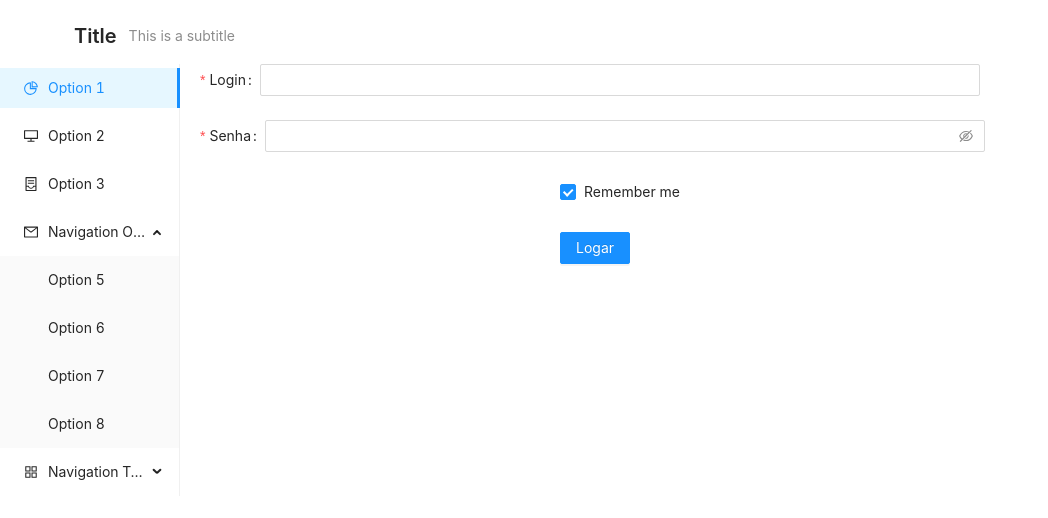
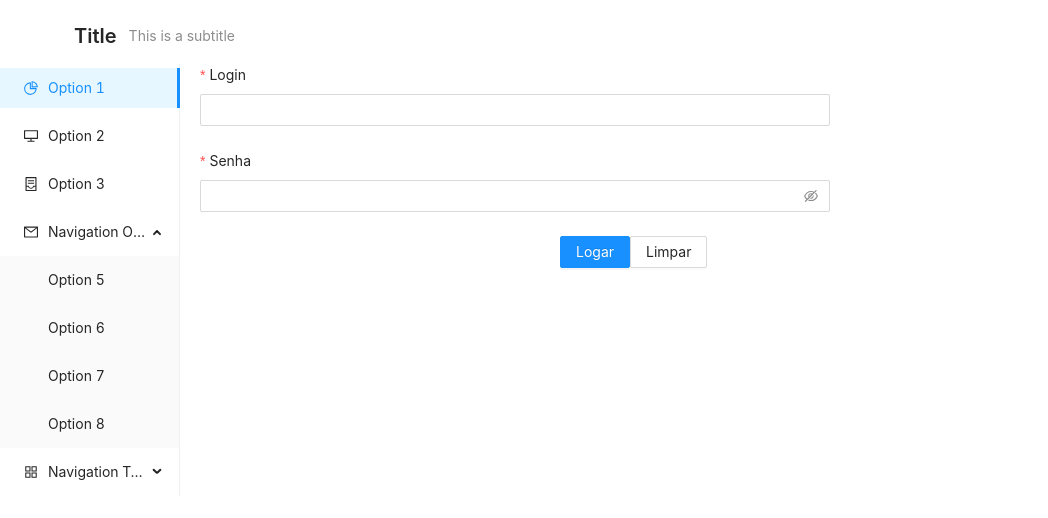
Before and after one commit to Vickout/MegaHack_Sebrae_Web, a React (Create React App) app: page /#/ in a window 1280 px wide. Shown: the top 518 px of the page, without its empty margins (0-1048 px from the left). Built offline with nearby package versions, Linux system fonts and the light colour scheme; the HTML template or start-up script is replaced by a standard one.

Commit message:
tela de login

```diff
--- a/src/pages/Login/index.tsx
+++ b/src/pages/Login/index.tsx
@@ -1,59 +1,53 @@
-import React from 'react';
+import React, { useState } from 'react';
 import './styles.css';
-import { Form, Input, Button, Checkbox } from 'antd';
+import { Form, Input, Button, Radio } from 'antd';
 
 export default function Login() {
 
-    const layout = {
-        labelCol: { span: 0 },
-        wrapperCol: { span: 16 },
+    const [form] = Form.useForm();
+
+    const formLayout = 'vertical';
+
+    const formItemLayout = {
+          labelCol: { span: 4 },
+          wrapperCol: { span: 14 },
     };
 
     const tailLayout = {
         wrapperCol: { offset: 8, span: 16 },
     };
 
-    const onFinish = (values: any) => {
-        console.log('Success:', values);
-    };
-
-    const onFinishFailed = (errorInfo: any) => {
-        console.log('Failed:', errorInfo);
+    const onReset = () => {
+        form.resetFields();
     };
 
     return (
-        <Form {...layout}
-            title="Tela de login"
-            name="basic"
-            initialValues={{ remember: true }}
-            onFinish={onFinish}
-            onFinishFailed={onFinishFailed}
-        >
+        <div>
+          <Form
+            {...formItemLayout}
+            layout={formLayout}
+            form={form}
+            initialValues={{ layout: formLayout }}
+          >
             <Form.Item
                 label="Login"
                 name="username"
-                rules={[{ required: true, message: 'Deve informar o login !' }]}
+                rules={[{ required: true, message: 'Login é obrigatório' }]}
             >
-                <Input />
+              <Input />
             </Form.Item>
-
             <Form.Item
                 label="Senha"
                 name="password"
-                rules={[{ required: true, message: 'Deve informar a senha !' }]}
+                rules={[{ required: true, message: 'Senha é obrigatória !' }]}
             >
-                <Input.Password />
+              <Input.Password />
             </Form.Item>
-
-            <Form.Item {...tailLayout} name="remember" valuePropName="checked">
-                <Checkbox>Remember me</Checkbox>
+            <Form.Item {...tailLayout}>
+                <Button type="primary" htmlType="submit">Logar</Button>
+                <Button htmlType="button" onClick={onReset}>Limpar</Button>
             </Form.Item>
-
-            <Form.Item {...tailLayout}>
-                <Button type="primary" htmlType="submit">
-                    Logar
-                </Button>
-            </Form.Item>
-        </Form>
+          </Form>
+        </div>
       );
 }
```
